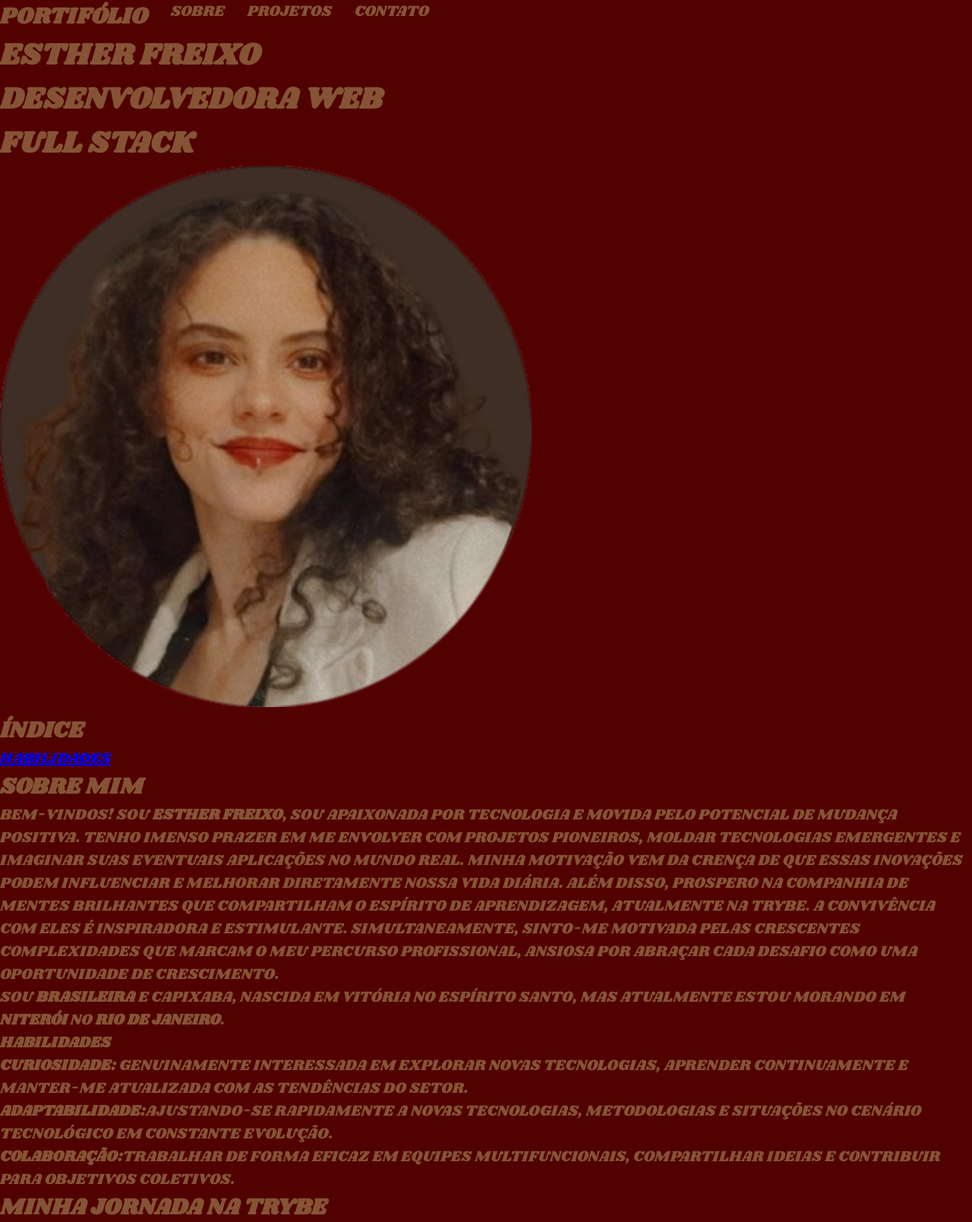
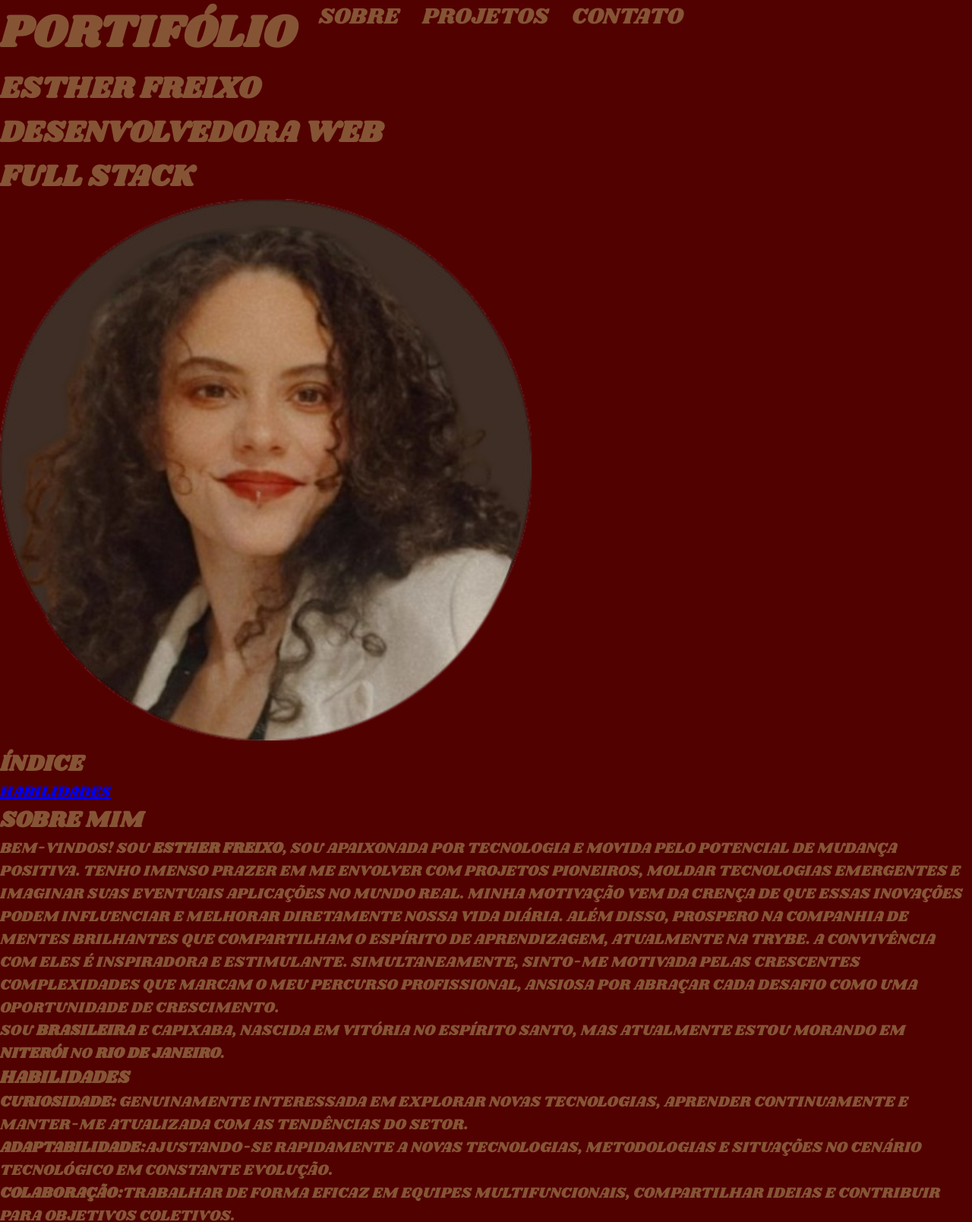
Before and after one commit to Esther-Freixo/Esther-Freixo.github.io, a plain HTML site: page index.html in a window 1280 px wide. Shown: the top 1609 px of the page at 76% size. Drawn offline with Linux system fonts and the light colour scheme.

Commit message:
requisitos principais e code sniffer

```diff
--- a/index.html
+++ b/index.html
@@ -8,32 +8,28 @@
     <body>
 
 <!--
-        2 - Adicione uma barra superior com um título	✖️
-        6 - Adicione um rodapé para a página	✖️
-        10 - Aplique elementos HTML de acordo com o sentido e propósito de cada um deles	✖️
-        11 - Teste se a semântica da sua página está aprovada pelo site CodeSniffer	✖️
         12 - Adicione uma tabela à página	✖️
         13 - Utilize o Box model	✖️
         15 - Posicione a tag article e a tag aside uma ao lado da outra -->
 
-    <header>
+    <header id="cabecalho">
         <div>
-            <h2 id="cabecario">
+            <h1 id="titulo">
                 Portifólio
-            </h2>
+            </h1>
         </div>
 
-        <div>
-            <ul class="linksCabecario">
+        <nav>
+            <ul class="linksCabecalho">
                 <li><a href="#about-me">Sobre</a></li>
                 <li><a href="https://github.com/Esther-Freixo" target="_blank">Projetos</a></li>
                 <li><a href="mailto: freixo.esther@gmail.com" target="_blank">Contato</a></li>
             </ul>
-        </div>
+        </nav>
     </header>
 
     <div>
-        <h1 id="meuNome"><a href="#foto">Esther Freixo</a></h2>
+        <h1 id="meuNome"><a href="#minha_foto">Esther Freixo</a></h2>
     </div>
 
     <div>
@@ -54,7 +50,7 @@
     </div>
 
     <div>
-        <h2>Sobre mim</h2>
+        <h2 id="about-me">Sobre mim</h2>
         <p>
             Bem-vindos! Sou <strong>Esther Freixo</strong>, sou apaixonada por tecnologia e movida pelo potencial de mudança positiva.
 
@@ -71,7 +67,7 @@
     </aside>
 
     <div>
-        <h4 id="titulo">Habilidades</h4>
+        <h3 id="titulos">Habilidades</h3>
         <ul id="habilidades">
             <li><strong>Curiosidade: </strong> Genuinamente interessada em explorar novas tecnologias, aprender continuamente e manter-me atualizada com as tendências do setor.</li>
             <li><strong>Adaptabilidade:</strong>Ajustando-se rapidamente a novas tecnologias, metodologias e situações no cenário tecnológico em constante evolução.</li>
@@ -102,7 +98,7 @@
             <li>JavaScript</li>
         </ul>
     </div>
-    <div id="licoesFuturas">
+    <aside id="licoesFuturas">
         <h2>Aprendizados futuros na Trybe</h2>
         <ul id="licoes_a_aprender">
             <li>React</li>
@@ -116,16 +112,15 @@
             <li>Docker</li>
             <li>Data Structure</li>
         </ul>
-    </div>
-    <div>
-        <h4>Contato</h4>
-        <div class="link">
-        <a href="https://www.instagram.com/estherfreixo/" target="_blank">Instagram</a>
-        <a href="https://www.linkedin.com/in/esther-freixo/" target="_blank">Linkedin</a>
-        <a href="mailto: freixo.esther@gmail.com" target="_blank">Email</a>
-        </div>
-    </div>
+    </aside>
 
+    <footer id="rodape">
+        <nav class="link">
+            <a href="https://www.instagram.com/estherfreixo/" target="_blank">Instagram</a>
+            <a href="https://www.linkedin.com/in/esther-freixo/" target="_blank">Linkedin</a>
+            <a href="mailto: freixo.esther@gmail.com" target="_blank">Email</a>
+        </nav>
+    </footer>
 
 
 
--- a/style.css
+++ b/style.css
@@ -15,6 +15,10 @@ body {
     font-size: 20px;
 }
 
+#cabecalho {
+    margin-top: 0;
+}
+
 p {
     color: #855435;
 }
@@ -23,7 +27,7 @@ p {
     color: #855435;
 }
 
-#licoesAprendidas, #licoesFuturas, #habilidades, #titulo  {
+#licoesAprendidas, #licoesFuturas, #habilidades, #titulos  {
     color: #855435;
 }
 
@@ -34,19 +38,19 @@ p {
 
 }
 
-#cabecario {
+#cabecalho {
     text-decoration: none;
     color: #855435;
     font-size: 30px;
 }
 
-.linksCabecario a, .link a{
+.linksCabecalho a, .link a{
     text-decoration: none;
     list-style: none;
     color: #855435;
 }
 
-.linksCabecario {
+.linksCabecalho {
     display: flex;
     list-style: none;
     margin-right: 50px;
```
